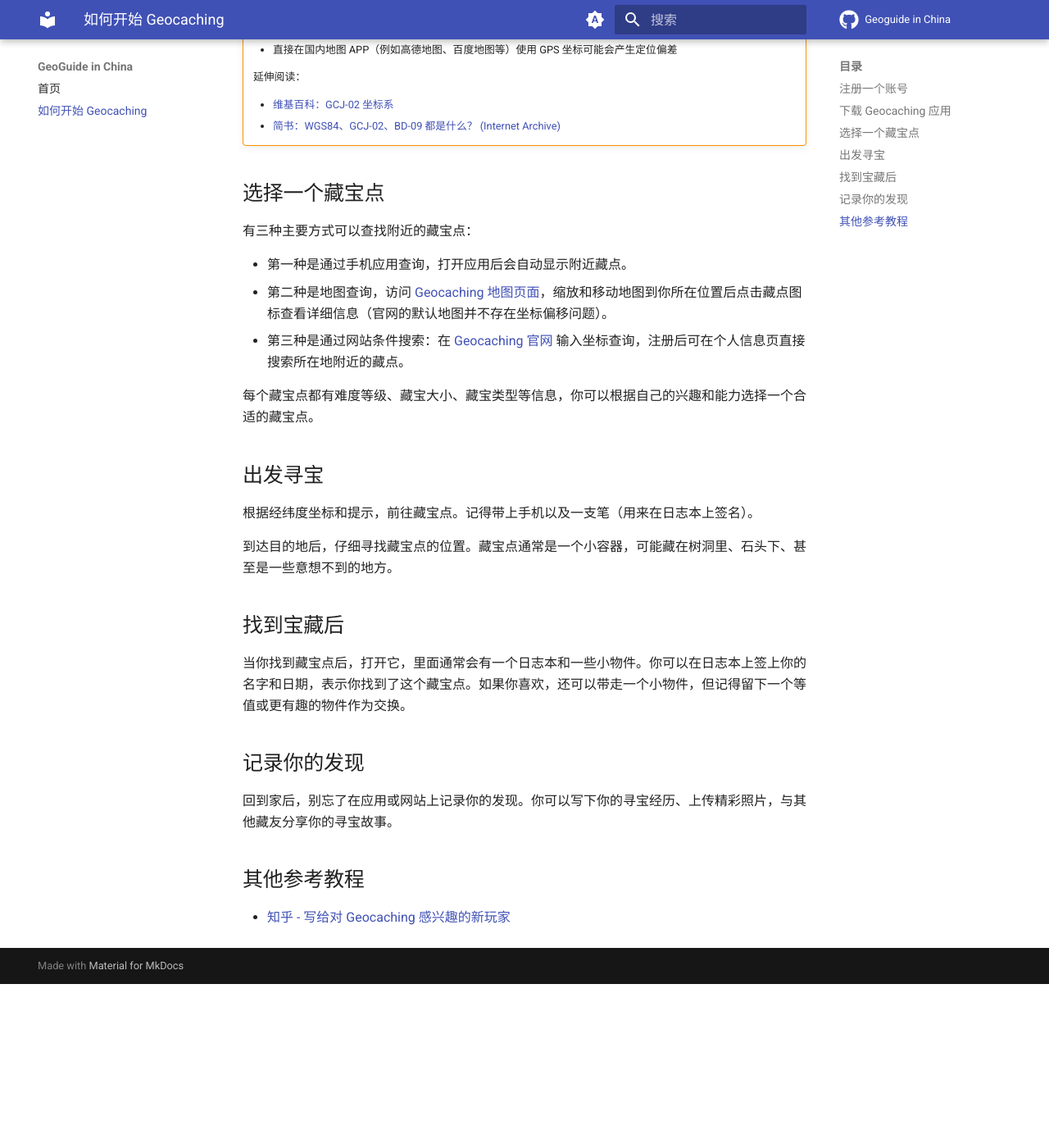
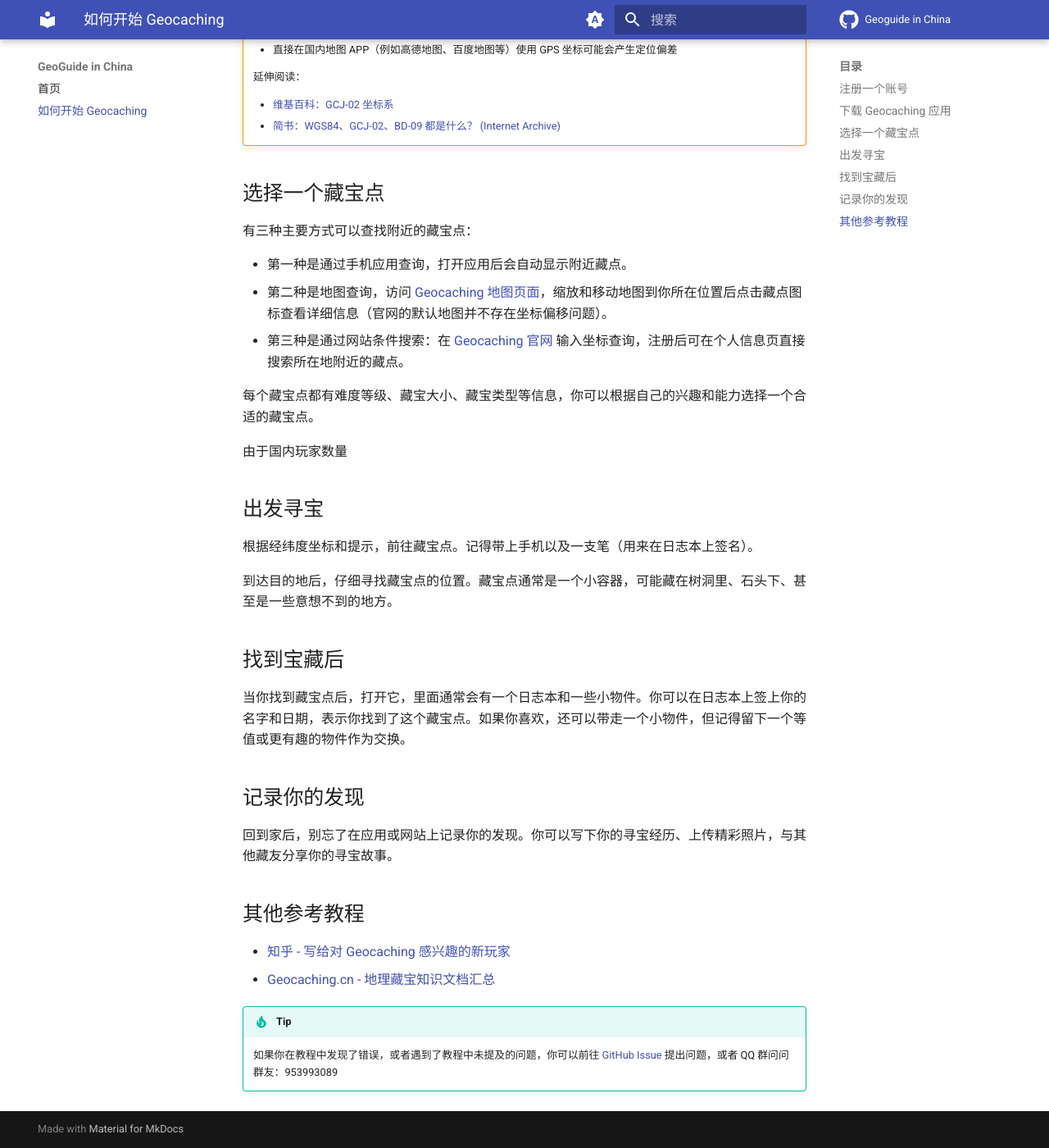
Before and after one commit to Konano/geoguide-in-china, an MkDocs documentation site: the page built from docs/getting-started.md, in a window 1280 px wide and 1400 px high, scrolled down 783 px. Shown: the whole window at 82% size. Built offline with MkDocs 1.6.1 and Material for MkDocs 9.7.7, drawn with Linux system fonts in a browser that asks for light colours; comment, search, counter and statistics services are not loaded; before the commit the page ends 1983 px from its top, so only the background shows below that.

Commit message:
更新教程内容，增加国内玩家数量说明及非官方 QQ 群信息

```diff
--- a/docs/getting-started.md
+++ b/docs/getting-started.md
@@ -37,6 +37,8 @@
 
 每个藏宝点都有难度等级、藏宝大小、藏宝类型等信息，你可以根据自己的兴趣和能力选择一个合适的藏宝点。
 
+由于国内玩家数量
+
 ## 出发寻宝
 
 根据经纬度坐标和提示，前往藏宝点。记得带上手机以及一支笔（用来在日志本上签名）。
@@ -54,3 +56,7 @@
 ## 其他参考教程
 
 - [知乎 - 写给对 Geocaching 感兴趣的新玩家](https://zhuanlan.zhihu.com/p/638003725)
+- [Geocaching.cn - 地理藏宝知识文档汇总](https://www.geocaching.cn/courses/)
+
+!!! tip
+    如果你在教程中发现了错误，或者遇到了教程中未提及的问题，你可以前往 [GitHub Issue](https://github.com/Konano/geoguide-in-china/issues) 提出问题，或者 QQ 群问问群友：953993089
```
Also changed, not shown: docs/index.md (+2 -1 lines).
